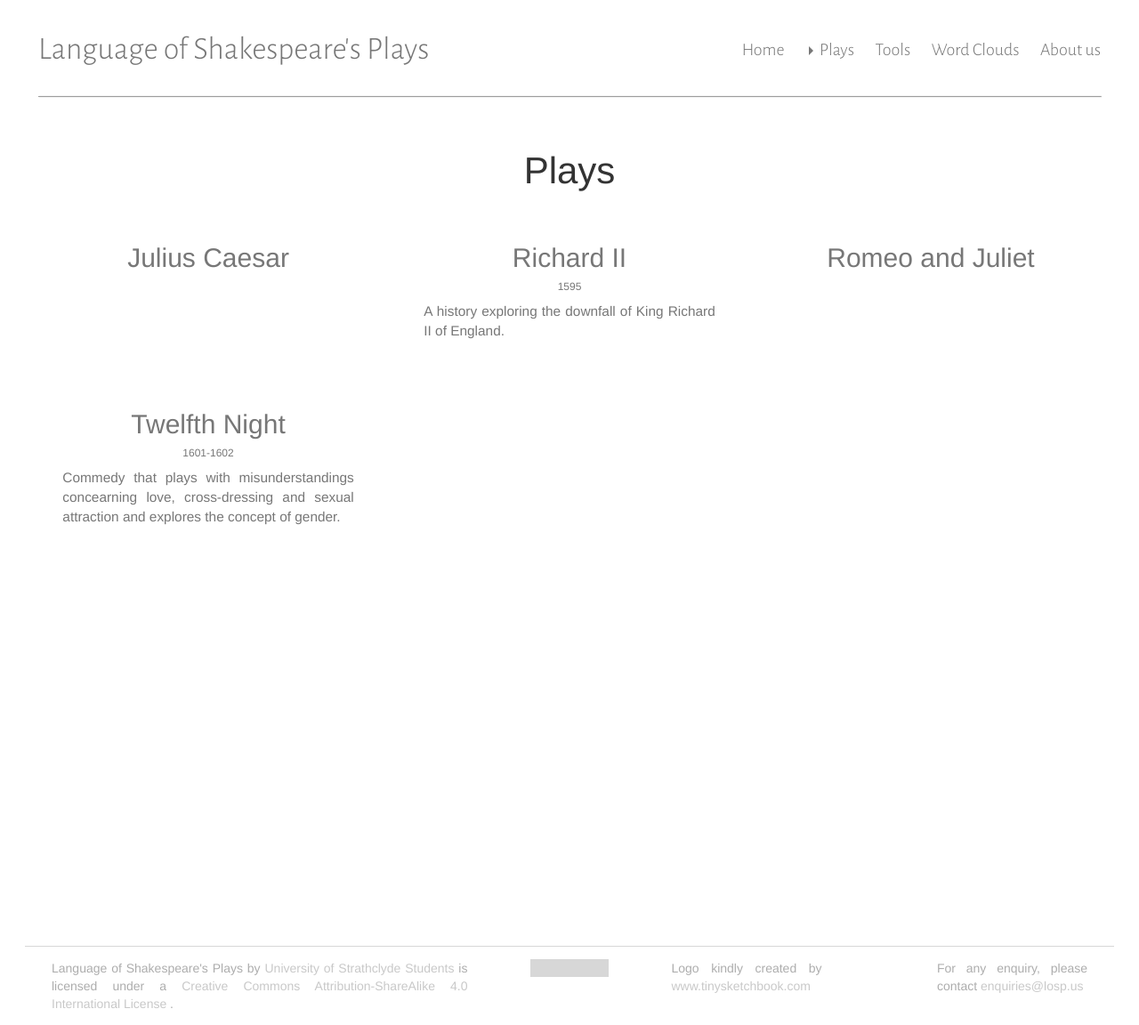
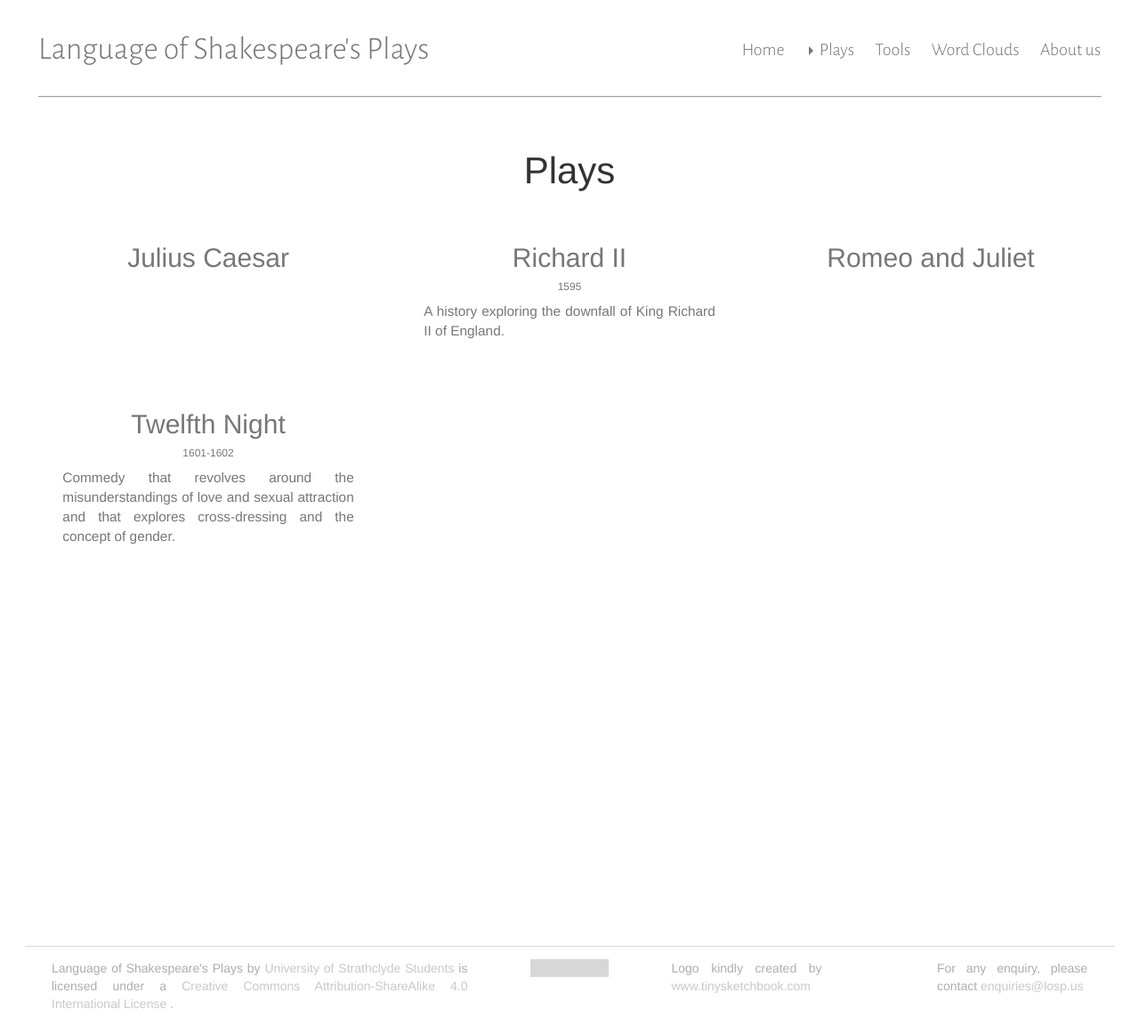
Before and after one commit to iahmed0/SU-LOSP.github.io, a Jekyll site: the page built from analyses.md, in a window 1280 px wide. Shown: the whole page at 89% size. Built offline with Jekyll 4.4.1, drawn with Linux system fonts in a browser that asks for light colours; grey boxes are pictures that could not be loaded.

Commit message:
Rephrase the summary of Twelfth Night

```diff
--- a/_analyses/twelfth_night/index.md
+++ b/_analyses/twelfth_night/index.md
@@ -3,9 +3,8 @@ title: Twelfth Night
 permalink: /analyses/twelfth_night/
 read_play: http://shakespeare.mit.edu/twelfth_night/full.html
 year: 1601-1602
-summary: Commedy that plays with misunderstandings concearning love,
-         cross-dressing and sexual attraction and explores the concept of
-         gender.
+summary: Commedy that revolves around the misunderstandings of love and sexual
+         attraction and that explores cross-dressing and the concept of gender.
 ---
 
 
```
